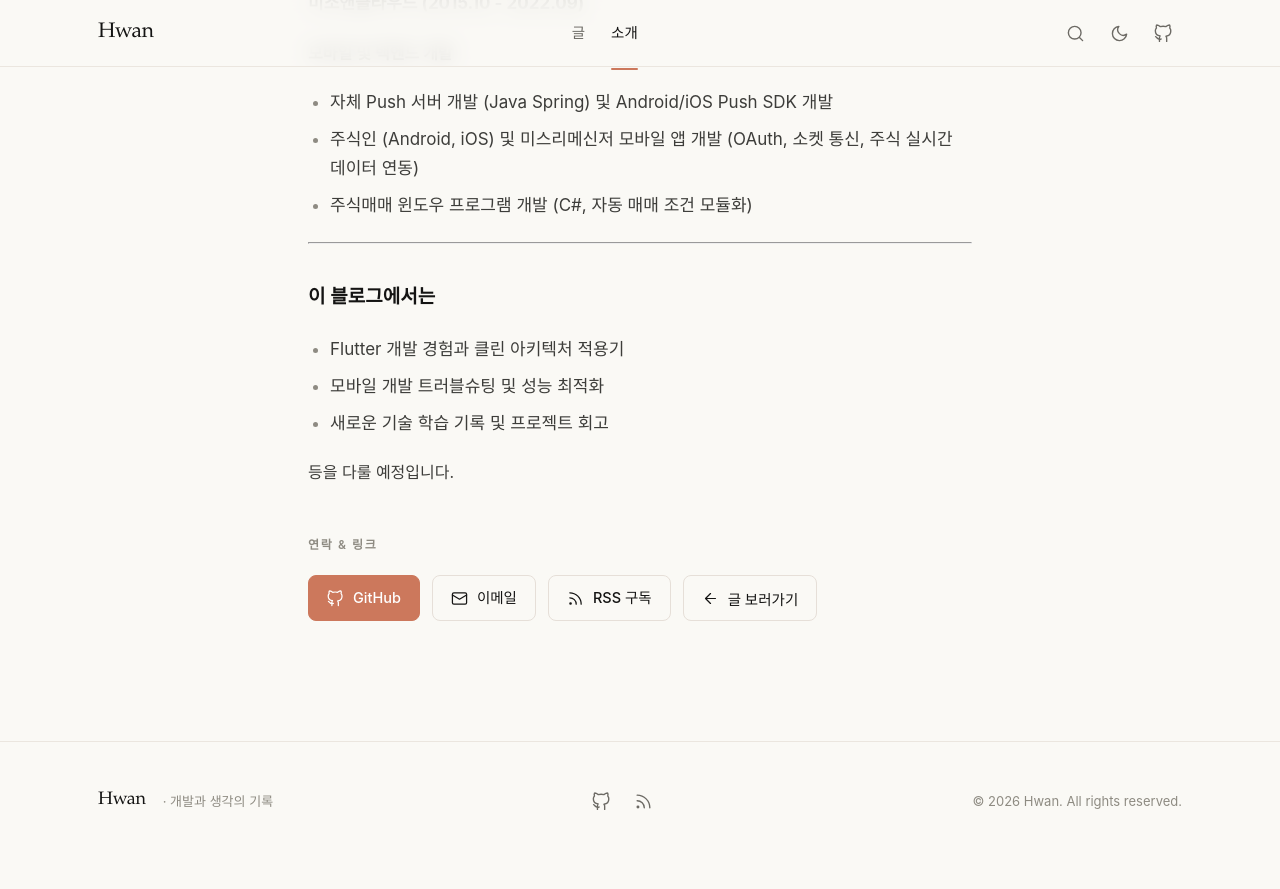
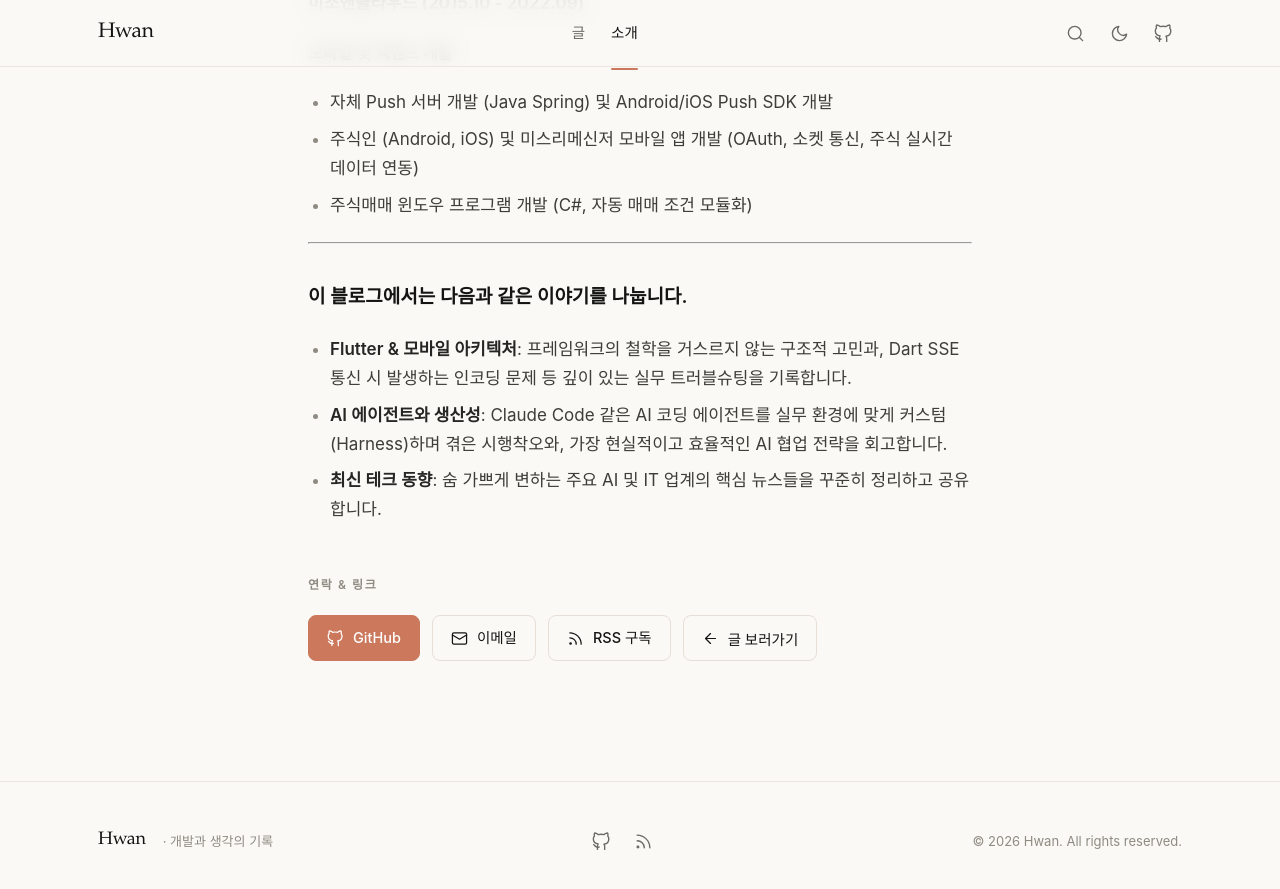
Before and after one commit to Hwan3434/Hwan3434.github.io, a Jekyll site: the page built from about.md, in a window 1280 px wide and 900 px high, scrolled down 1965 px. Shown: the top 889 px of the window. Built offline with Jekyll 4.4.1, drawn with Linux system fonts in a browser that asks for light colours; some web fonts are replaced; before the commit the page ends 2825 px from its top, so only the background shows below that.

Commit message:
Update blog topics to reflect actual posts

```diff
--- a/about.md
+++ b/about.md
@@ -54,9 +54,8 @@ permalink: /about/
 
 ---
 
-### 이 블로그에서는
-- Flutter 개발 경험과 클린 아키텍처 적용기
-- 모바일 개발 트러블슈팅 및 성능 최적화
-- 새로운 기술 학습 기록 및 프로젝트 회고
+### 이 블로그에서는 다음과 같은 이야기를 나눕니다.
 
-등을 다룰 예정입니다.
+- **Flutter & 모바일 아키텍처**: 프레임워크의 철학을 거스르지 않는 구조적 고민과, Dart SSE 통신 시 발생하는 인코딩 문제 등 깊이 있는 실무 트러블슈팅을 기록합니다.
+- **AI 에이전트와 생산성**: Claude Code 같은 AI 코딩 에이전트를 실무 환경에 맞게 커스텀(Harness)하며 겪은 시행착오와, 가장 현실적이고 효율적인 AI 협업 전략을 회고합니다.
+- **최신 테크 동향**: 숨 가쁘게 변하는 주요 AI 및 IT 업계의 핵심 뉴스들을 꾸준히 정리하고 공유합니다.
```
